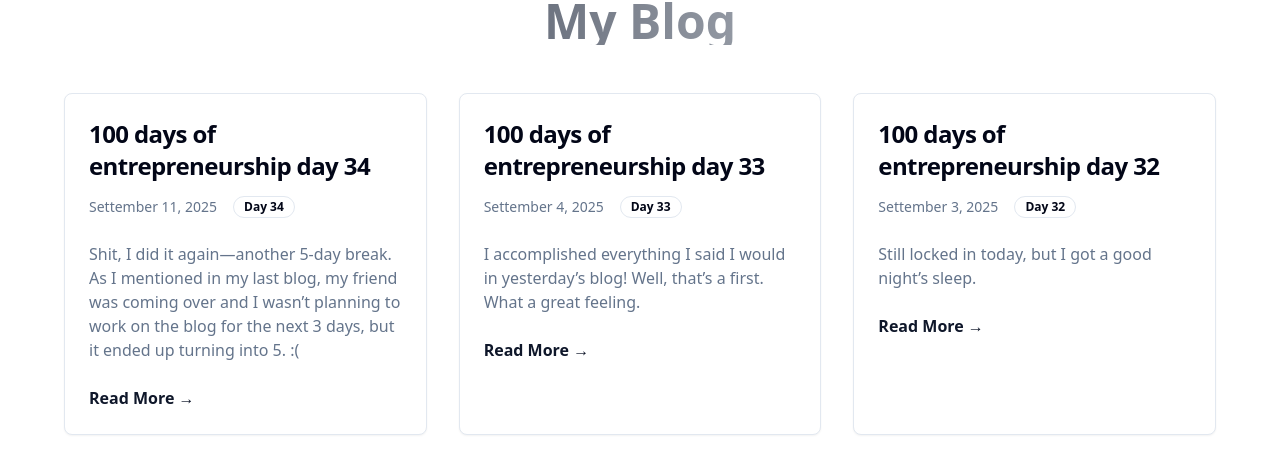
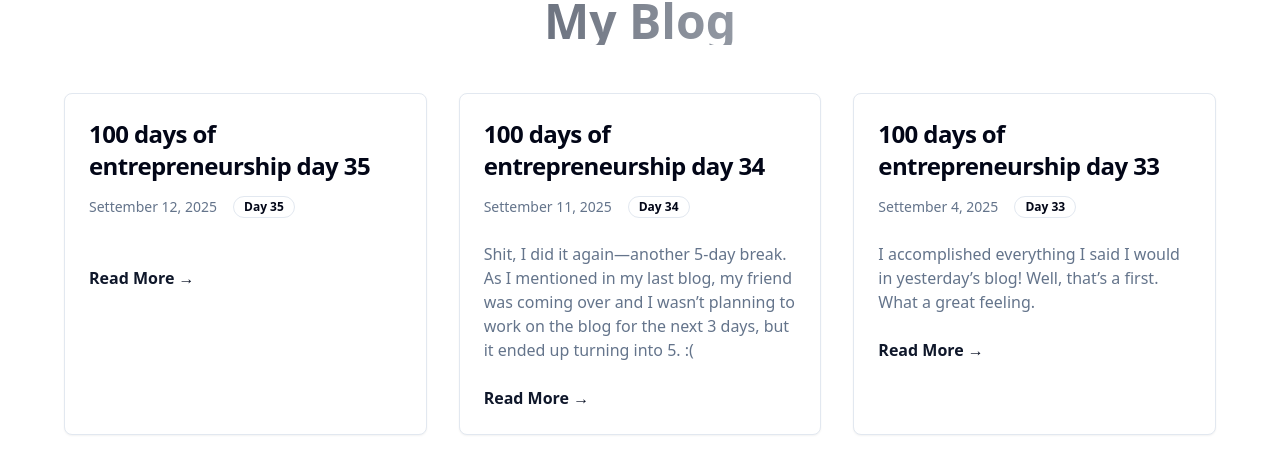
Before and after one commit to hritik1999/portfolio, a Vue app in the folder frontend/: page /blog in a window 1280 px wide. Shown: the part 139-604 px from the top of the page. Built offline with nearby package versions, Linux system fonts and the light colour scheme.

Commit message:
added new vlog

```diff
--- a/frontend/src/views/Blog.vue
+++ b/frontend/src/views/Blog.vue
@@ -1069,6 +1069,28 @@ export default {
 </html>
 
           `
+        },
+        {
+          id:30,
+          title:'100 days of entrepreneurship day 35',
+          slug:'100-days-of-entrepreneurship-day-35',
+          day:'35',
+          date:'Settember 12, 2025',
+          snippet:"",
+          content:`
+          <p>Hello readers</p>
+            <p>For my second product, I tried the new GitHub Copilot Speckit. The concept is fascinating: first, you describe what you want and why you want it. Then you decide how to do it—what tech stack to use, etc. It forms a list of tasks and then executes them, some even in parallel. So for the second product, Deepankar and I used it today, and the product was ready in 30 minutes. It was crazy. But I didn’t want to run it because I knew it wouldn’t work and would just be frustrating. So I told Deepankar to run it. As expected, the backend server didn’t start, the frontend server didn’t start, and he couldn’t even set up the virtual environment. That made me doubt his technical abilities—I may have overestimated him. There were already other signals, but this experiment is exactly for testing whether we can actually work together.</p>
+
+  <p>For my main product, everything is basically ready. All the features are working. Now I get an email with the vibe cards, the analysis report, and the vibe report. All that’s left is to integrate with X, Instagram, and Reddit; then add character and celebrity analysis as content examples for users; handle SEO; and set up payments. After that, I can launch. I think I’ll be able to cover all of this over the weekend. Lastly, I need to do “benefit maxxing” for the landing page. Then I’ll be ready to launch.</p>
+
+  <p>I updated the vibe card prompt today, and it’s good now.</p>
+
+  <p>But it’s not all smooth. The analysis isn’t working properly. Different chats are showing different personalities, but today I noticed it gave the same typology for both participants. That means keeping the other person’s chat as context is doing more harm than good. I’ll remove the context and try again. Maybe that was the cause of the problem, and now it’ll show the types much more accurately.</p>
+
+  <p>At this point, I started having second thoughts—what if it’s useless and no one shows up? What if no one buys, and I become a laughing stock for making something so stupid? Launching is giving me anxiety, but I guess that’s part of the process. This might work, it might not—but I’ve been optimistic until now, so I should keep the optimism up. Being a little delusional is part of the job.</p>
+
+  <p>I don’t know why I’m scared, but I have to go through this. If I’m going to fail, I’d rather fail fast. I don’t have much time left—I need to settle down soon.</p>
+          `
         }
         // Future blog posts will be added here with their own unique slug
       ]
```
